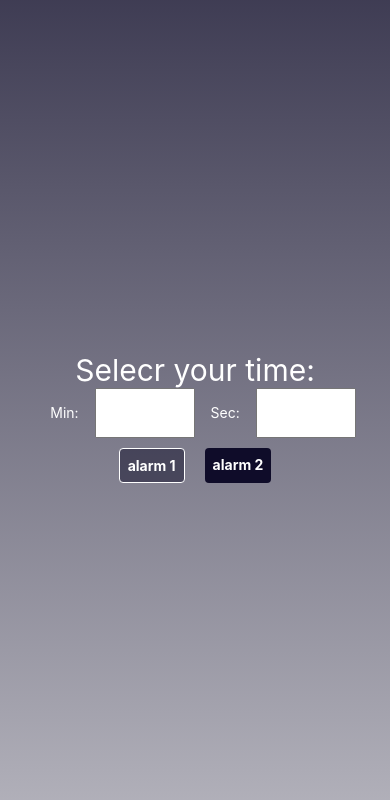
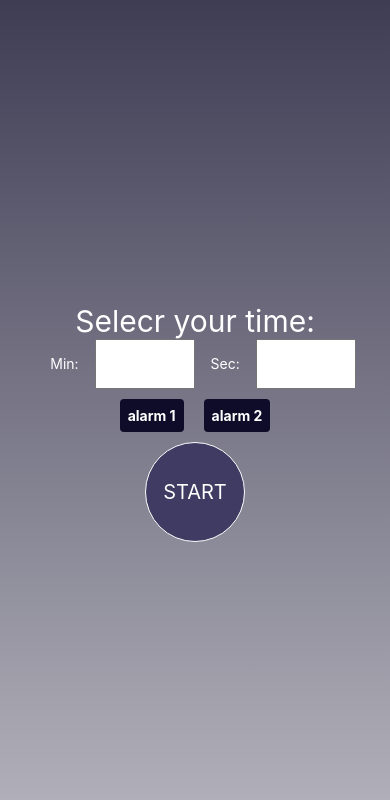
Before and after one commit to Muglly/Timer-mobile, a React Native app: screen / in a window 390 px wide. Shown: the top 800 px of the page. Built offline with nearby package versions, Linux system fonts and the light colour scheme.

Commit message:
Btn Start

```diff
--- a/src/components/ButtonAlarm.js
+++ b/src/components/ButtonAlarm.js
@@ -5,7 +5,7 @@ export default function ButtonAlarm() {
   const [alarmSound, setAlarmSound] = useState([
     {
       id: 1,
-      selected: true,
+      selected: false,
       sound: 'alarm 1',
       file: 'alarm1.mp3',
     },
--- /dev/null
+++ b/src/components/ButtonStart.js
@@ -0,0 +1,29 @@
+import { View, Text, TouchableOpacity, StyleSheet } from 'react-native';
+import React from 'react';
+
+export default function ButtonStart({ setStart }) {
+  return (
+    <View>
+      <TouchableOpacity style={styles.btnStart} onPress={() => setStart(true)}>
+        <Text style={styles.textStart}>START</Text>
+      </TouchableOpacity>
+    </View>
+  );
+}
+
+const styles = StyleSheet.create({
+  btnStart: {
+    width: 100,
+    height: 100,
+    borderRadius: 50,
+    backgroundColor: '#3F3B63',
+    borderWidth: 1,
+    borderColor: '#fff',
+    alignItems: 'center',
+    justifyContent: 'center',
+  },
+  textStart: {
+    color: '#fff',
+    fontSize: 20,
+  },
+});
--- a/src/screen/Home.js
+++ b/src/screen/Home.js
@@ -1,11 +1,15 @@
-import React from 'react';
+import React, { useState } from 'react';
 import { StyleSheet, Text, View } from 'react-native';
 import { LinearGradient } from 'expo-linear-gradient';
 
 import PickerComponent from '../components/Picker';
 import ButtonAlarm from '../components/ButtonAlarm';
+import ButtonStart from '../components/ButtonStart';
 
 export function Home() {
+  const [start, setStart] = useState(false);
+
+  if (start == false) {
     return (
       <View style={styles.container}>
         <LinearGradient
@@ -16,8 +20,16 @@ export function Home() {
         <Text style={{ color: '#fff', fontSize: 30 }}>Selecr your time:</Text>
         <PickerComponent />
         <ButtonAlarm />
+        <ButtonStart setStart={setStart} />
       </View>
     );
+  } else if (start == true) {
+    return (
+      <View>
+        <Text>Started</Text>
+      </View>
+    );
+  }
 }
 
 const styles = StyleSheet.create({
```
Lines whose indentation alone changed are shown as unchanged.
